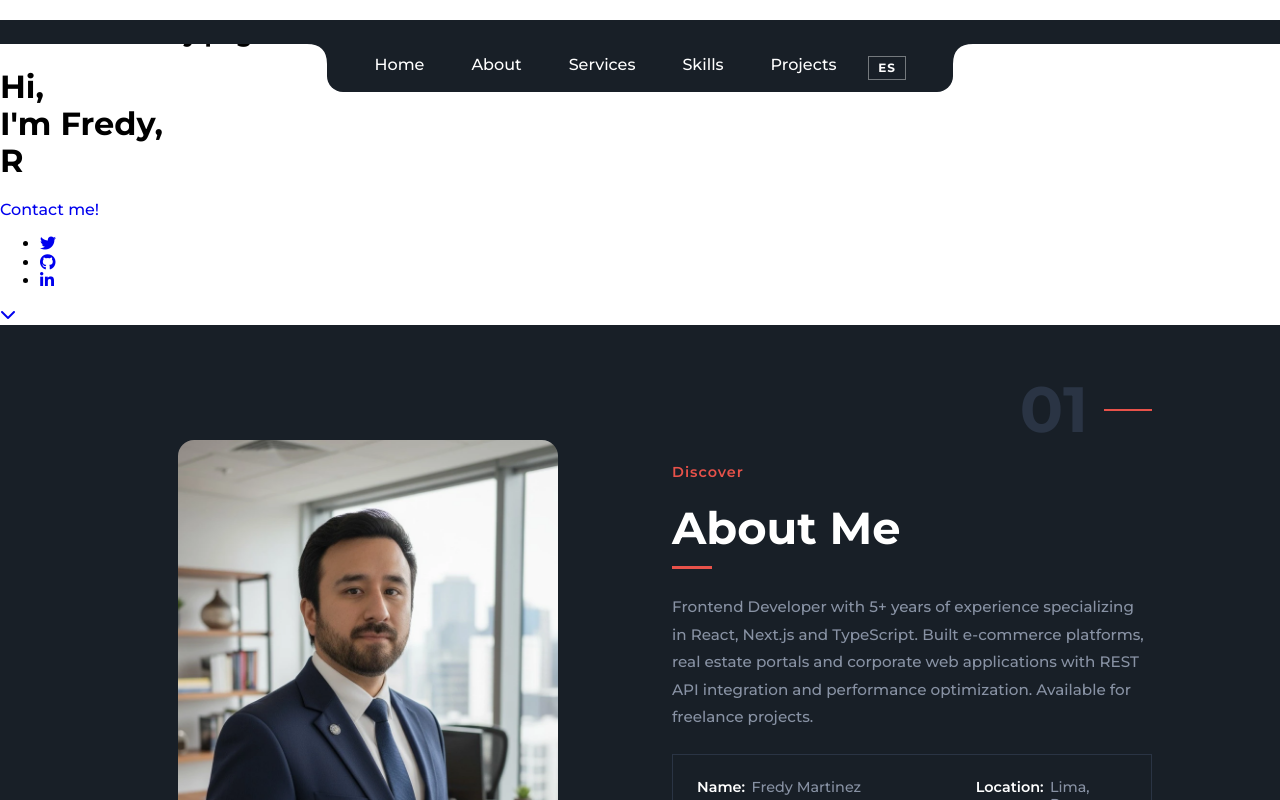
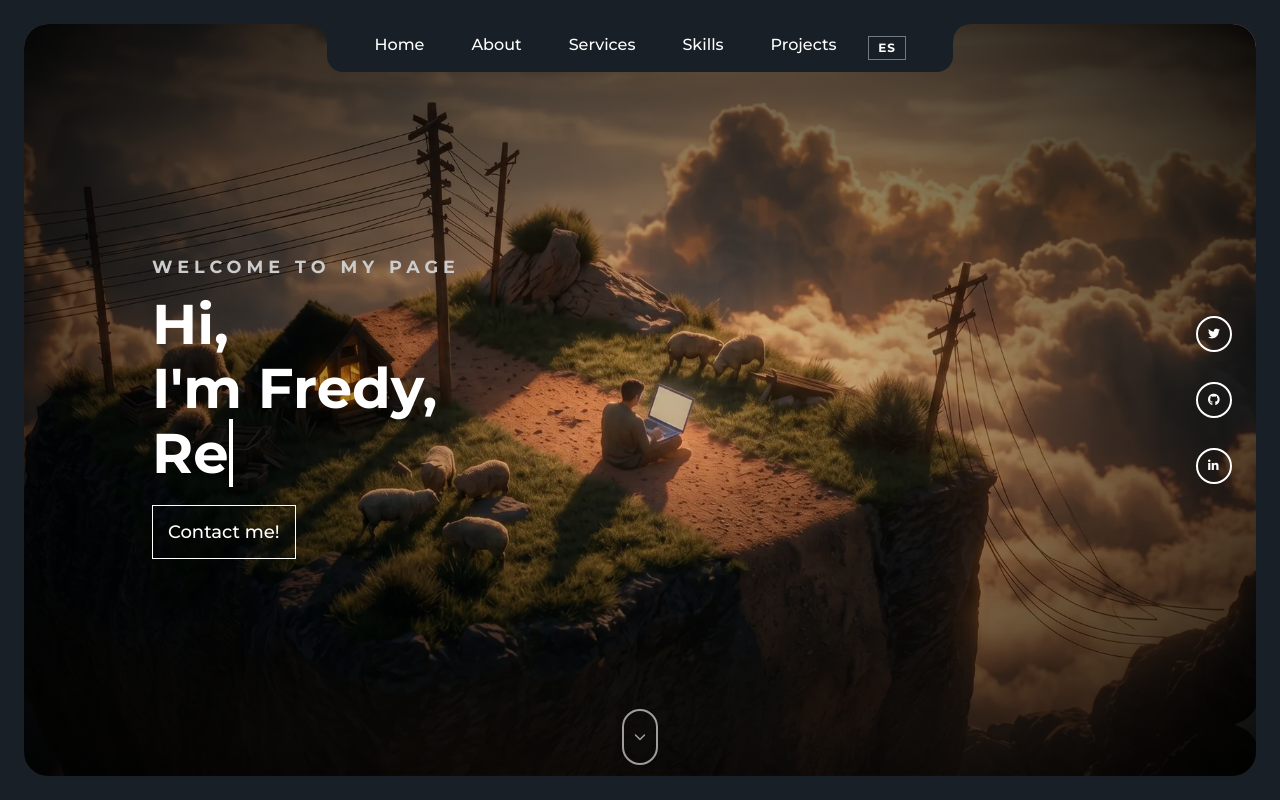
Before and after one commit to codigoinerte/codigoinerte.github.io, a Next.js app: page / in a window 1280 px wide. Shown: the top 800 px of the page. Built offline with nearby package versions, Linux system fonts and the light colour scheme.

Commit message:
fix: corrección de importacion de home.scss

```diff
--- a/src/assets/styles/styles.scss
+++ b/src/assets/styles/styles.scss
@@ -1,4 +1,5 @@
 @import "global.scss";
+@import "home.scss";
 @import "menu.scss";
 @import "about.scss";
 @import "services.scss";
```
